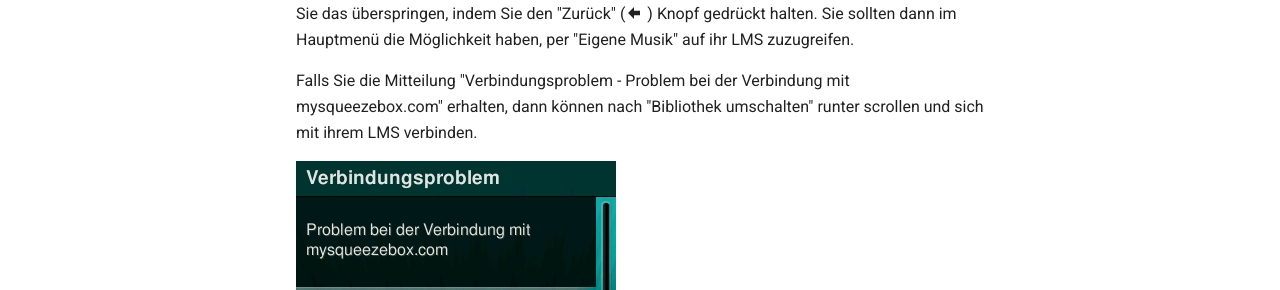
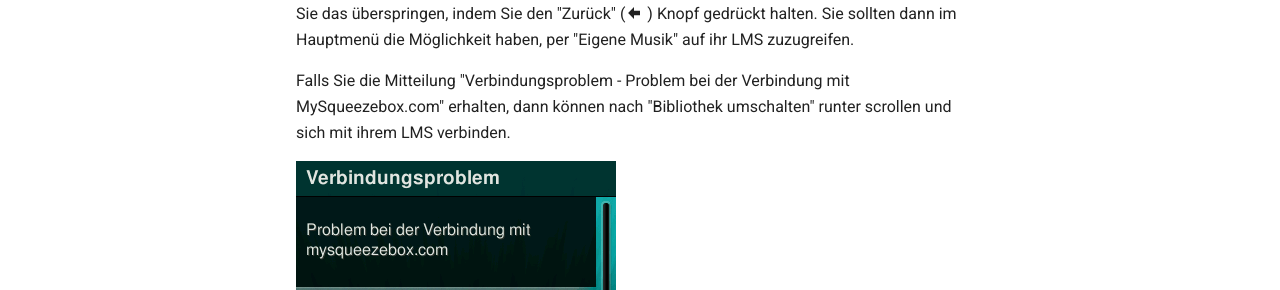
Before and after one commit to LMS-Community/lms-community.github.io, an MkDocs documentation site: the page built from docs/getting-started/migrate-from-uesr-de.md, in a window 1280 px wide and 900 px high, scrolled down 719 px. Shown: the part 402-692 px from the top of the window. Built offline with MkDocs 1.6.1 and Material for MkDocs 9.7.7, drawn with Linux system fonts in a browser that asks for light colours; a script that is not in the unit is left out; plug-ins that fetch from the network failed and are left out; comment, search, counter and statistics services are not loaded.

```diff
--- a/docs/getting-started/migrate-from-uesr-de.md
+++ b/docs/getting-started/migrate-from-uesr-de.md
@@ -27,6 +27,6 @@ Wählen Sie die bevorzugte Sprache, und folgen Sie den Anweisungen, um das Netzw
 
 Falls Sie gefragt werden, ob Sie ein Konto auf MySqueezebox.com erstellen wollen, so können Sie das überspringen, indem Sie den "Zurück" (:material-arrow-left-bold: ) Knopf gedrückt halten. Sie sollten dann im Hauptmenü die Möglichkeit haben, per "Eigene Musik" auf ihr LMS zuzugreifen.
 
-Falls Sie die Mitteilung "Verbindungsproblem - Problem bei der Verbindung mit mysqueezebox.com" erhalten, dann können nach "Bibliothek umschalten" runter scrollen und sich mit ihrem LMS verbinden.
+Falls Sie die Mitteilung "Verbindungsproblem - Problem bei der Verbindung mit MySqueezebox.com" erhalten, dann können nach "Bibliothek umschalten" runter scrollen und sich mit ihrem LMS verbinden.
 
 ![](assets/uesr-migration/verbindungsproblem-mysb.png)
```
Also changed, not shown: docs/getting-started/changelog-lms8.md (+1 -1 lines), docs/getting-started/migrate-from-uesr.md (+1 -1 lines), docs/players-and-controllers/squeezebox-radio.md (+1 -1 lines).
